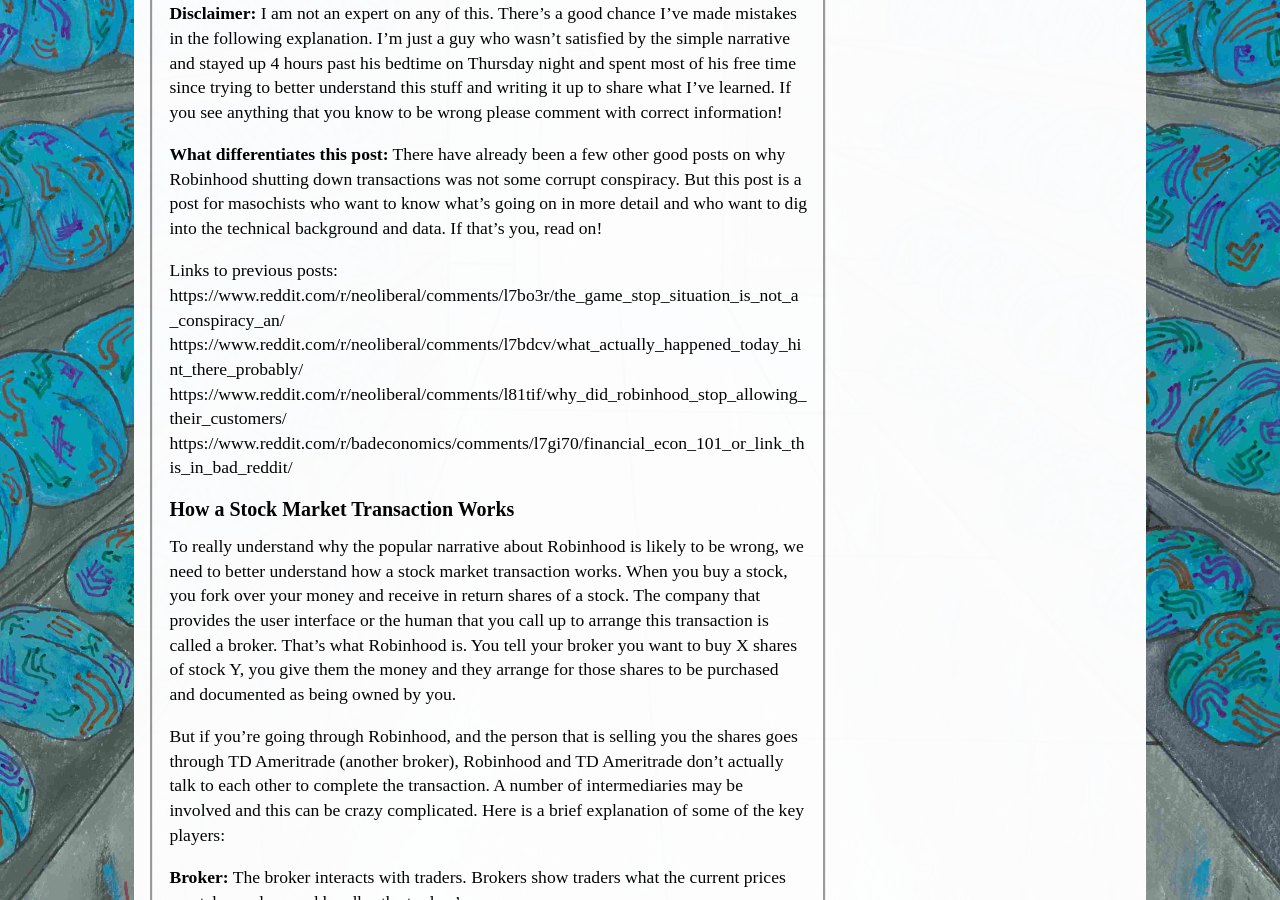
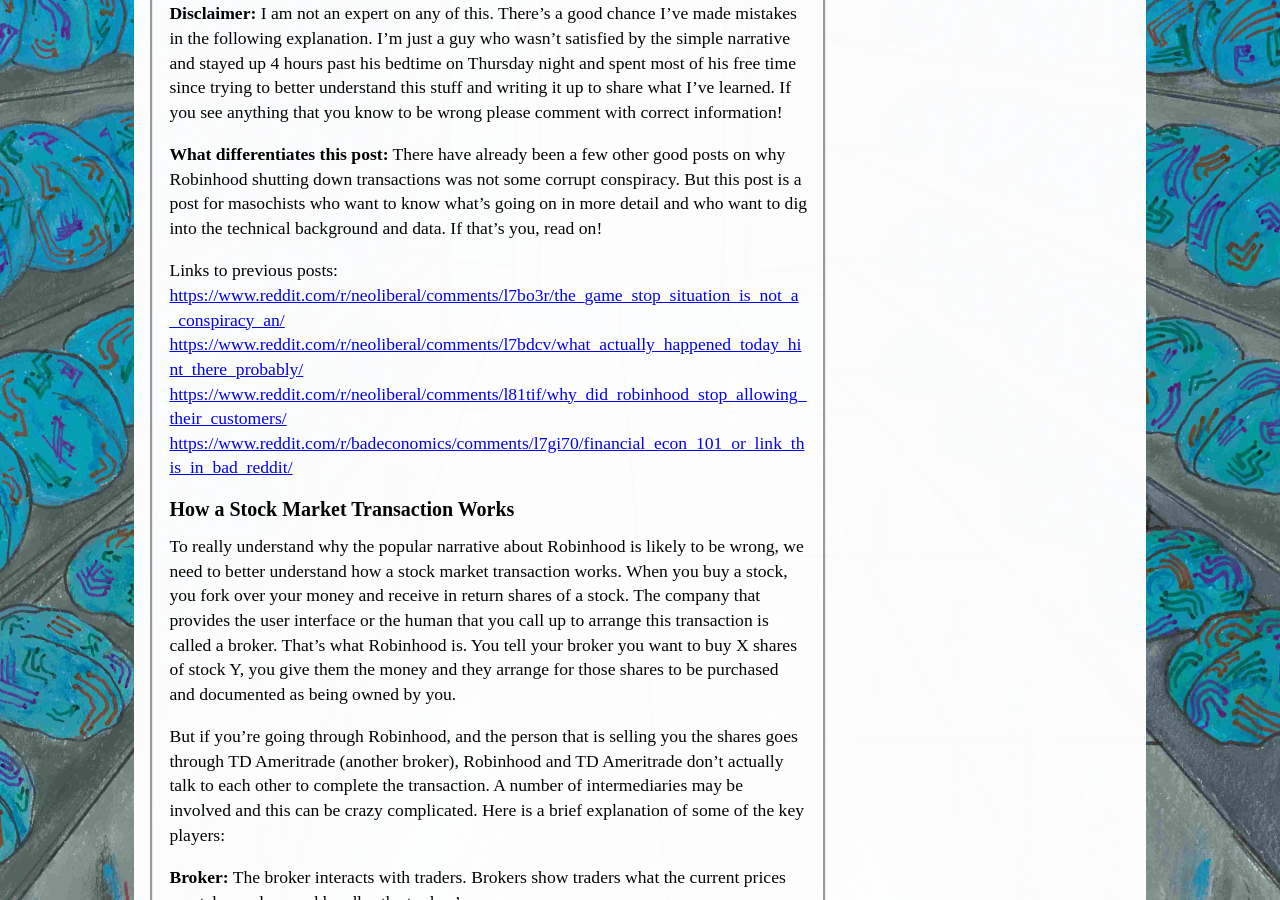
Before and after one commit to ryooan/ryooan.github.io, a Jekyll site: the page built from my_collections/_posts/2021-01-31-Why Robinhood Halted Gamestop (Reject the Simple Narrative).md, in a window 1280 px wide and 900 px high, scrolled down 870 px. Built offline with Jekyll 4.4.1, drawn with Linux system fonts in a browser that asks for light colours.

Commit message:
Update 2021-01-31-Why Robinhood Halted Gamestop (Reject the Simple Narrative).md

```diff
--- a/my_collections/_posts/2021-01-31-Why Robinhood Halted Gamestop (Reject the Simple Narrative).md
+++ b/my_collections/_posts/2021-01-31-Why Robinhood Halted Gamestop (Reject the Simple Narrative).md
@@ -2,6 +2,7 @@
 layout: post
 author: Ryan
 title: Why Robinhood Halted Gamestop (Reject the Simple Narrative)
+ogimageurl: https://www.ryanbeckauthor.com/assets/value%20at%20risk%20percent%20full.png
 tags: [politics]
 ---
 On January 28th Robinhood [disabled all transactions except for position-closing (selling) for a small set of stocks including Gamestop (GME)](https://web.archive.org/web/20210128225134/https://robinhood.com/support/articles/5u3FDQTWzsH0yNQ4sJXYsZ/changes-due-to-recent-market-volatility/). This was a new and exciting development in the ongoing saga of how a subreddit called Wallstreetbets (WSB) memed their way into contributing to a short squeeze and profiting from it (or at least the early adopters are likely to profit from it). Freezing stock purchases also generated significant outrage, quickly turning into a narrative of how Big Wallstreet will cheat to avoid losing money to the average Joe. This narrative is simple, appealing, and probably wrong, and the following is an attempt to explain why.
@@ -19,10 +20,10 @@
 **What differentiates this post:** There have already been a few other good posts on why Robinhood shutting down transactions was not some corrupt conspiracy. But this post is a post for masochists who want to know what's going on in more detail and who want to dig into the technical background and data. If that's you, read on!
 
 Links to previous posts:
-https://www.reddit.com/r/neoliberal/comments/l7bo3r/the_game_stop_situation_is_not_a_conspiracy_an/
-https://www.reddit.com/r/neoliberal/comments/l7bdcv/what_actually_happened_today_hint_there_probably/
-https://www.reddit.com/r/neoliberal/comments/l81tif/why_did_robinhood_stop_allowing_their_customers/
-https://www.reddit.com/r/badeconomics/comments/l7gi70/financial_econ_101_or_link_this_in_bad_reddit/
+<https://www.reddit.com/r/neoliberal/comments/l7bo3r/the_game_stop_situation_is_not_a_conspiracy_an/>
+<https://www.reddit.com/r/neoliberal/comments/l7bdcv/what_actually_happened_today_hint_there_probably/>
+<https://www.reddit.com/r/neoliberal/comments/l81tif/why_did_robinhood_stop_allowing_their_customers/>
+<https://www.reddit.com/r/badeconomics/comments/l7gi70/financial_econ_101_or_link_this_in_bad_reddit/>
 
 # How a Stock Market Transaction Works
 To really understand why the popular narrative about Robinhood is likely to be wrong, we need to better understand how a stock market transaction works. When you buy a stock, you fork over your money and receive in return shares of a stock. The company that provides the user interface or the human that you call up to arrange this transaction is called a broker. That's what Robinhood is. You tell your broker you want to buy X shares of stock Y, you give them the money and they arrange for those shares to be purchased and documented as being owned by you.
```
